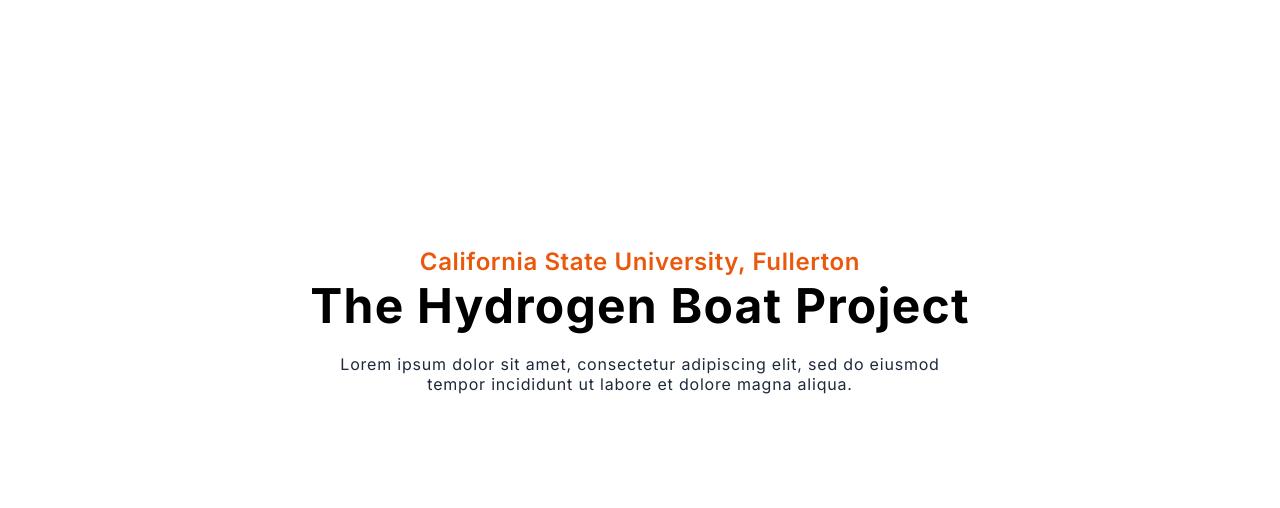
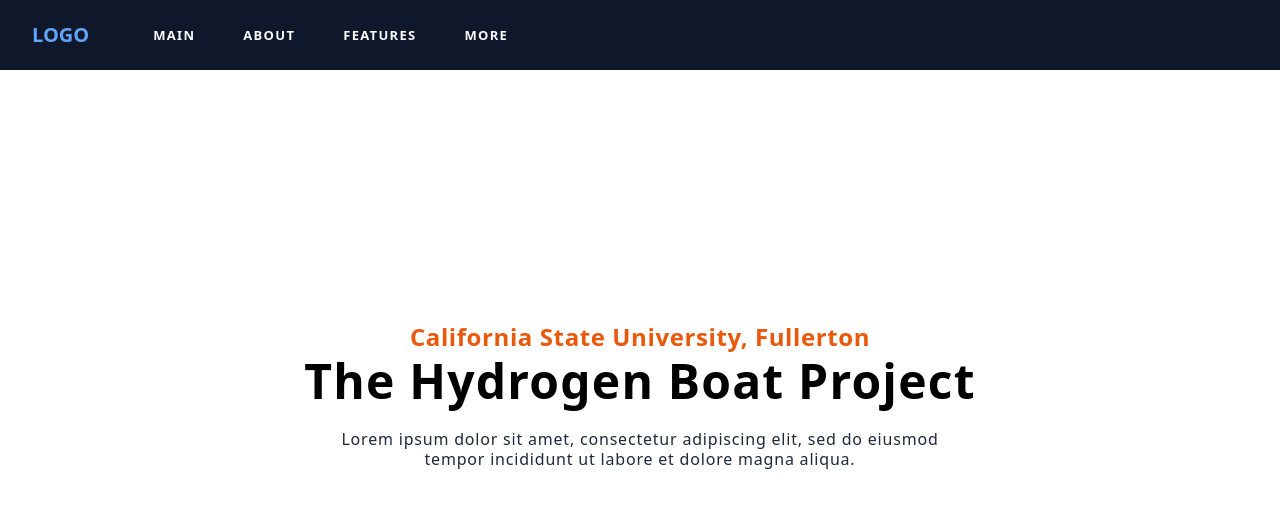
Before and after one commit to pn-code/boat, a Next.js app: page / in a window 1280 px wide. Shown: the top 508 px of the page. Built offline with nearby package versions, Linux system fonts and the light colour scheme.

Commit message:
Adjusted Navbar heights and padding

```diff
--- a/app/layout.tsx
+++ b/app/layout.tsx
@@ -1,3 +1,4 @@
+import Navbar from '@/components/Navbar'
 import type { Metadata } from 'next'
 import { Inter } from 'next/font/google'
 import './globals.css'
@@ -5,8 +6,8 @@
 const inter = Inter({ subsets: ['latin'] })
 
 export const metadata: Metadata = {
-  title: 'Create Next App',
-  description: 'Generated by create next app',
+  title: 'Boat Project',
+  description: 'Boat project created by ............................',
 }
 
 export default function RootLayout({
@@ -16,7 +17,8 @@
 }) {
   return (
     <html lang="en">
-      <body className={inter.className}>{children}</body>
+      <Navbar />
+      <body className="mt-[75px]">{children}</body>
     </html>
   )
 }
--- a/components/Navbar.tsx
+++ b/components/Navbar.tsx
@@ -1,11 +1,10 @@
-import Link from "next/link";
 import React from "react";
 
 const links: string[] = ["main", "about", "features", "more"];
 
 export default function Navbar() {
   return (
-    <nav className="flex items-center gap-10 md:gap-16 md:px-8 md:py-4 bg-slate-900 text-gray-50">
+    <nav className="w-full fixed top-0 flex items-center gap-10 md:gap-16 md:px-8 md:py-4 bg-slate-900 text-gray-50">
       {/* Logo */}
       <header>
         <h1 className="text-xl font-semibold text-blue-400">LOGO</h1>
```
